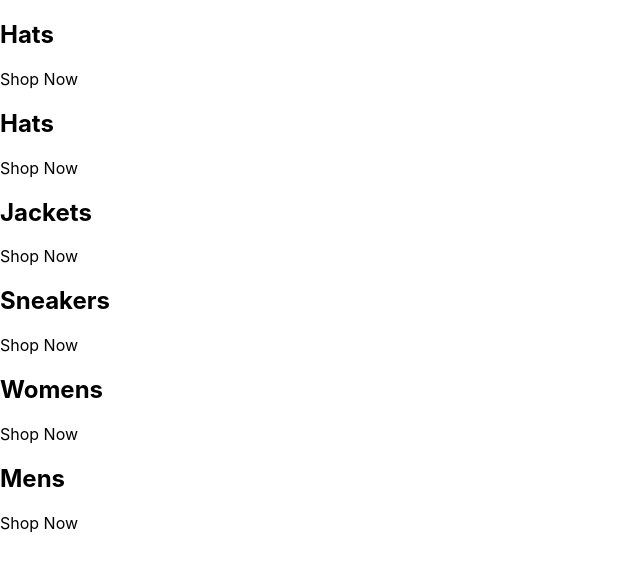
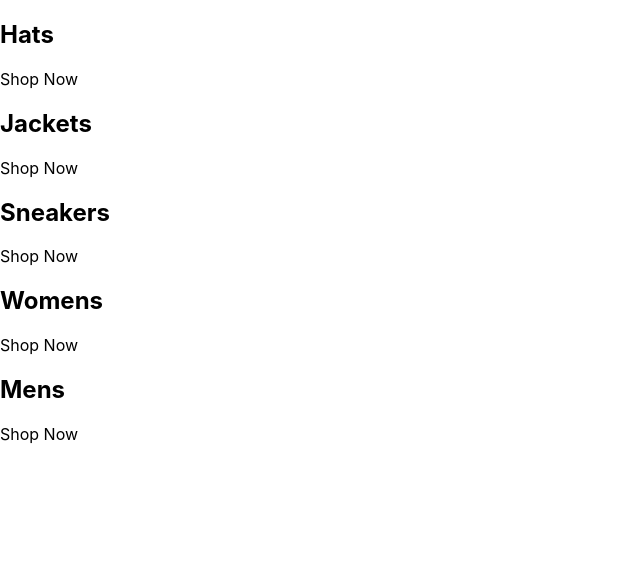
Before and after one commit to weFEE9/crwn-clothing-v2, a React (Create React App) app: page / in a window 1280 px wide. Shown: the top 570 px of the page, without its empty margins (0-640 px from the left). Built offline with nearby package versions, Linux system fonts and the light colour scheme.

Commit message:
refactor: refactor category data handling
- Remove redundant code for category containers
- Replace hardcoded category data with dynamically generated data from `categories` array

Signed-off-by: weeee9 <teletubby332@gmail.com>

```diff
--- a/src/App.tsx
+++ b/src/App.tsx
@@ -1,53 +1,46 @@
 const App = () => {
+  const categories = [
+    {
+      id: 1,
+      title: 'Hats',
+      subtitle: 'Shop Now',
+    },
+    {
+      id: 2,
+      title: 'Jackets',
+      subtitle: 'Shop Now',
+    },
+    {
+      id: 3,
+      title: 'Sneakers',
+      subtitle: 'Shop Now',
+    },
+    {
+      id: 4,
+      title: 'Womens',
+      subtitle: 'Shop Now',
+    },
+    {
+      id: 5,
+      title: 'Mens',
+      subtitle: 'Shop Now',
+    },
+  ];
+
   return (
     <div className='categories-container'>
-      <div className='category-container'>
-        {/* <img /> */}
-        <div className='category-body-container'>
-          <h2>Hats</h2>
-          <p>Shop Now</p>
-        </div>
-      </div>
-
-      <div className='category-container'>
-        {/* <img /> */}
-        <div className='category-body-container'>
-          <h2>Hats</h2>
-          <p>Shop Now</p>
-        </div>
-      </div>
-
-      <div className='category-container'>
-        {/* <img /> */}
-        <div className='category-body-container'>
-          <h2>Jackets</h2>
-          <p>Shop Now</p>
-        </div>
-      </div>
-
-      <div className='category-container'>
-        {/* <img /> */}
-        <div className='category-body-container'>
-          <h2>Sneakers</h2>
-          <p>Shop Now</p>
-        </div>
-      </div>
-
-      <div className='category-container'>
-        {/* <img /> */}
-        <div className='category-body-container'>
-          <h2>Womens</h2>
-          <p>Shop Now</p>
-        </div>
-      </div>
-
-      <div className='category-container'>
-        {/* <img /> */}
-        <div className='category-body-container'>
-          <h2>Mens</h2>
-          <p>Shop Now</p>
-        </div>
-      </div>
+      {categories.map((category) => {
+        const { id, title, subtitle } = category;
+        return (
+          <div key={id} className='category-container'>
+            {/* <img /> */}
+            <div className='category-body-container'>
+              <h2>{title}</h2>
+              <p>{subtitle}</p>
+            </div>
+          </div>
+        );
+      })}
     </div>
   );
 };
```
